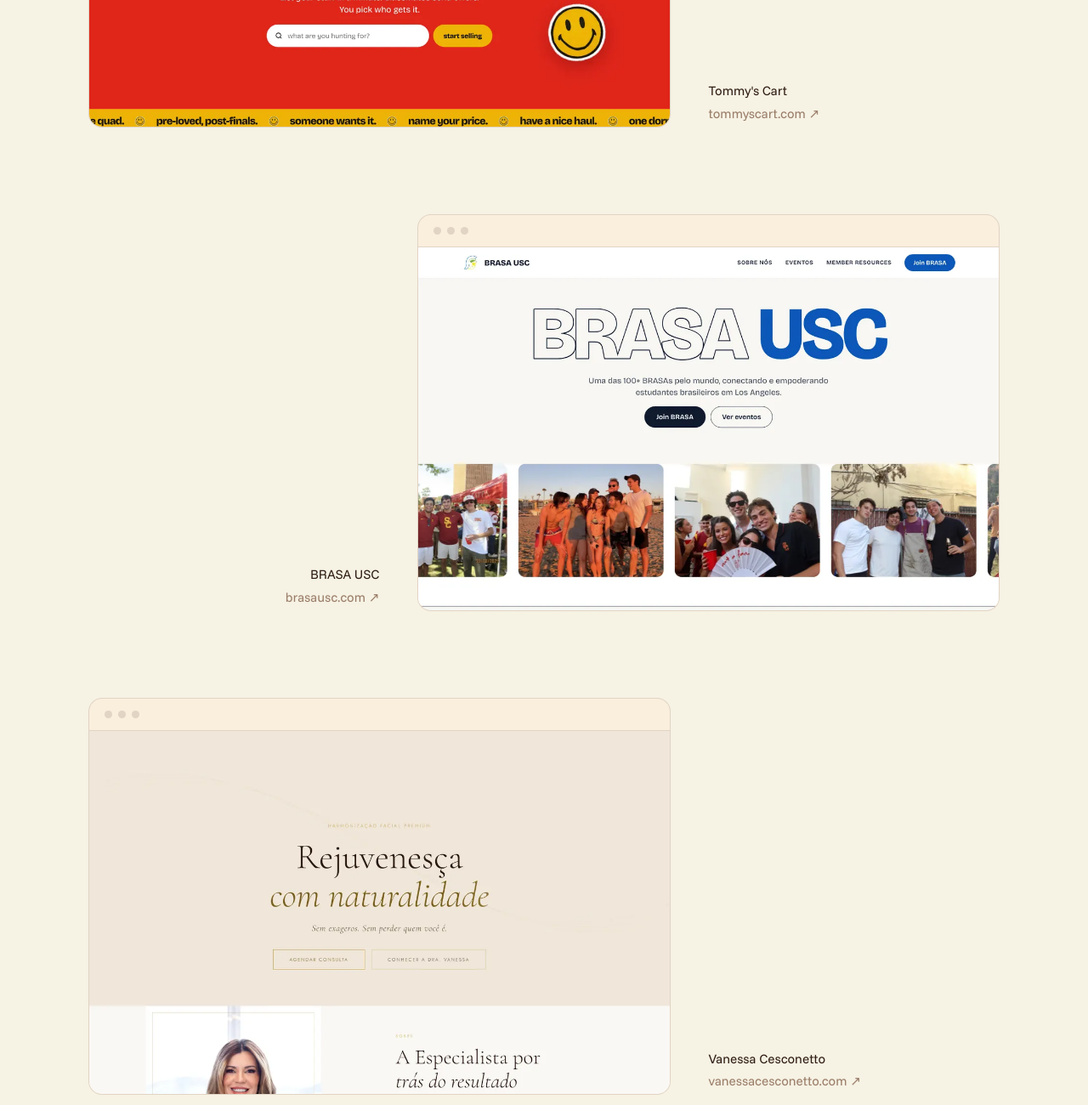
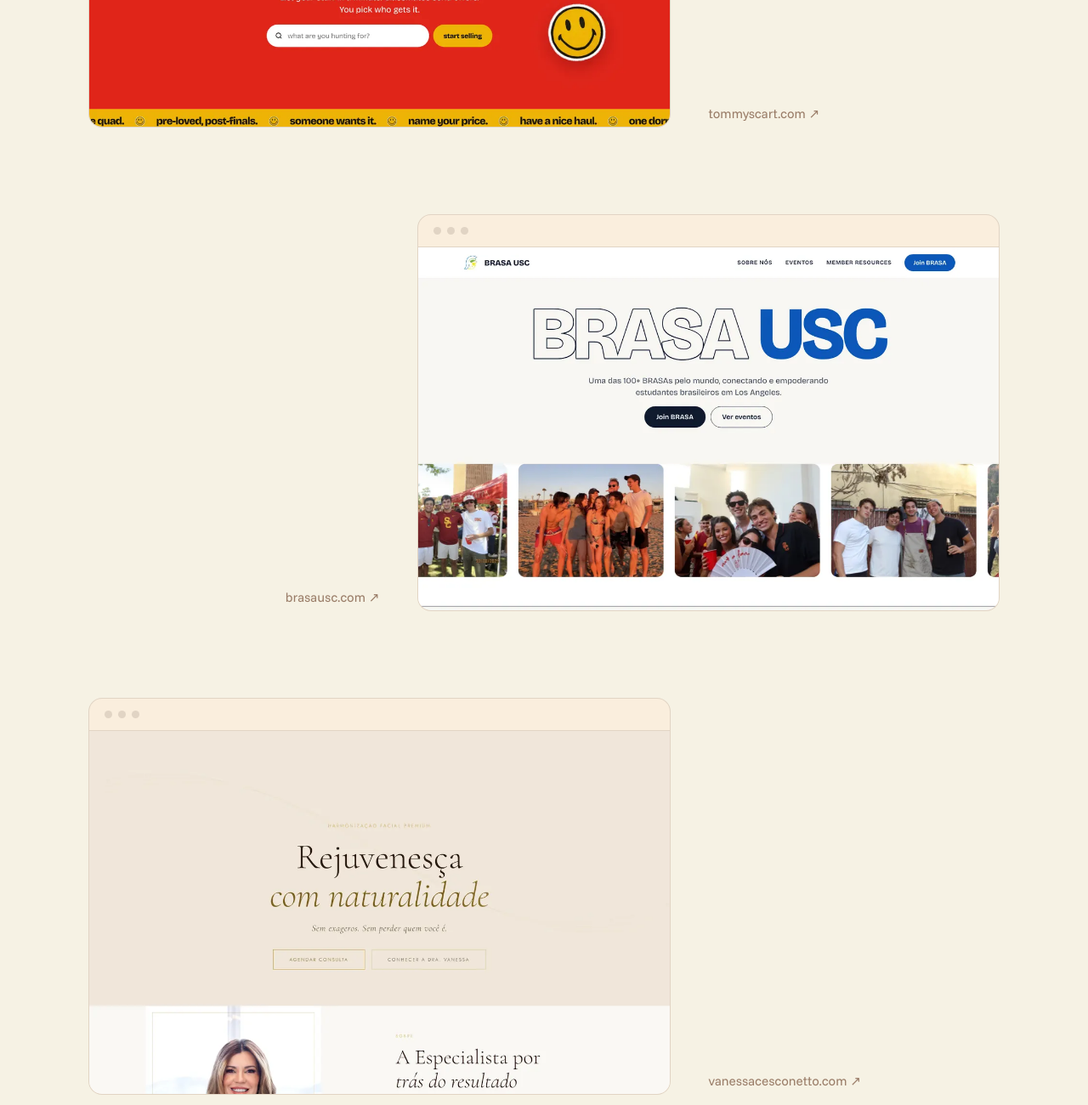
Before and after one commit to larissa-abujamra/portfolio26, a plain HTML site: page sunnyside/index.html in a window 1280 px wide. Shown: the part 2180-3480 px from the top of the page at 85% size. Drawn offline with Linux system fonts and the light colour scheme.

Commit message:
Update Sunny Side page: URL-only website captions
Co-Authored-By: Claude Opus 5.5 <noreply@anthropic.com>
Claude-Session: https://claude.ai/code/session_01SEBpbE2giN5R3V4ryP49kX

```diff
--- a/sunnyside/index.html
+++ b/sunnyside/index.html
@@ -66,28 +66,28 @@
             <div class="bar"><i></i><i></i><i></i></div>
             <div class="view"><img src="/sunnyside/work/tommys-full.webp" alt="tommyscart.com" loading="lazy" /></div>
           </div>
-          <div class="caption"><span>Tommy's Cart</span><span>tommyscart.com ↗</span></div>
+          <div class="caption"><span>tommyscart.com ↗</span></div>
         </a>
         <a class="site" href="https://brasausc.com" target="_blank" rel="noopener" data-reveal>
           <div class="browser">
             <div class="bar"><i></i><i></i><i></i></div>
             <div class="view"><img src="/sunnyside/work/brasa-full.webp" alt="brasausc.com" loading="lazy" /></div>
           </div>
-          <div class="caption"><span>BRASA USC</span><span>brasausc.com ↗</span></div>
+          <div class="caption"><span>brasausc.com ↗</span></div>
         </a>
         <a class="site" href="https://vanessacesconetto.com" target="_blank" rel="noopener" data-reveal>
           <div class="browser">
             <div class="bar"><i></i><i></i><i></i></div>
             <div class="view"><img src="/sunnyside/work/vanessa-full.webp" alt="vanessacesconetto.com" loading="lazy" /></div>
           </div>
-          <div class="caption"><span>Vanessa Cesconetto</span><span>vanessacesconetto.com ↗</span></div>
+          <div class="caption"><span>vanessacesconetto.com ↗</span></div>
         </a>
         <a class="site" href="https://larissa-oliveira.com" target="_blank" rel="noopener" data-reveal>
           <div class="browser">
             <div class="bar"><i></i><i></i><i></i></div>
             <div class="view"><img src="/sunnyside/work/larissa-full.webp" alt="larissa-oliveira.com" loading="lazy" /></div>
           </div>
-          <div class="caption"><span>Larissa Oliveira</span><span>larissa-oliveira.com ↗</span></div>
+          <div class="caption"><span>larissa-oliveira.com ↗</span></div>
         </a>
       </div>
     </section>
```
